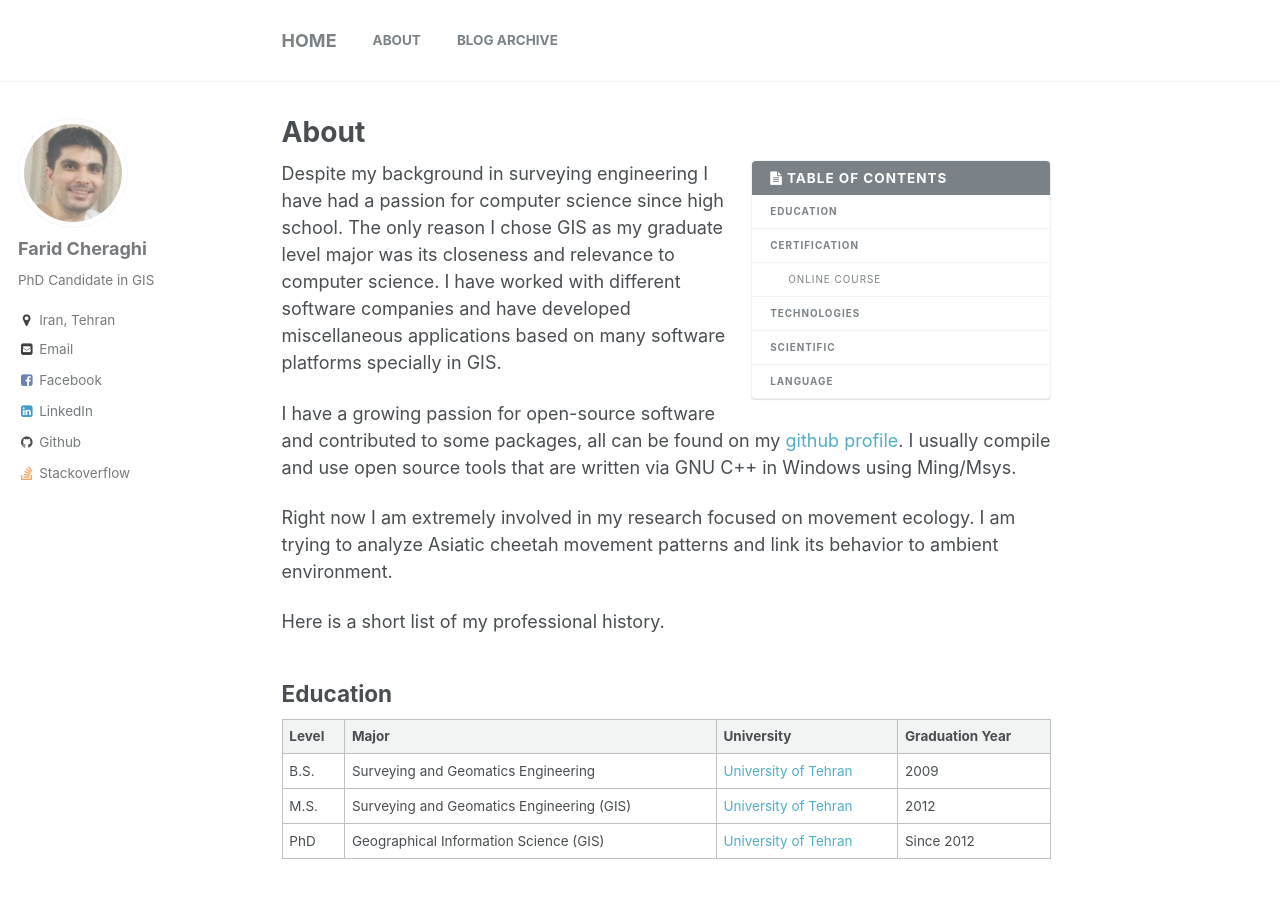
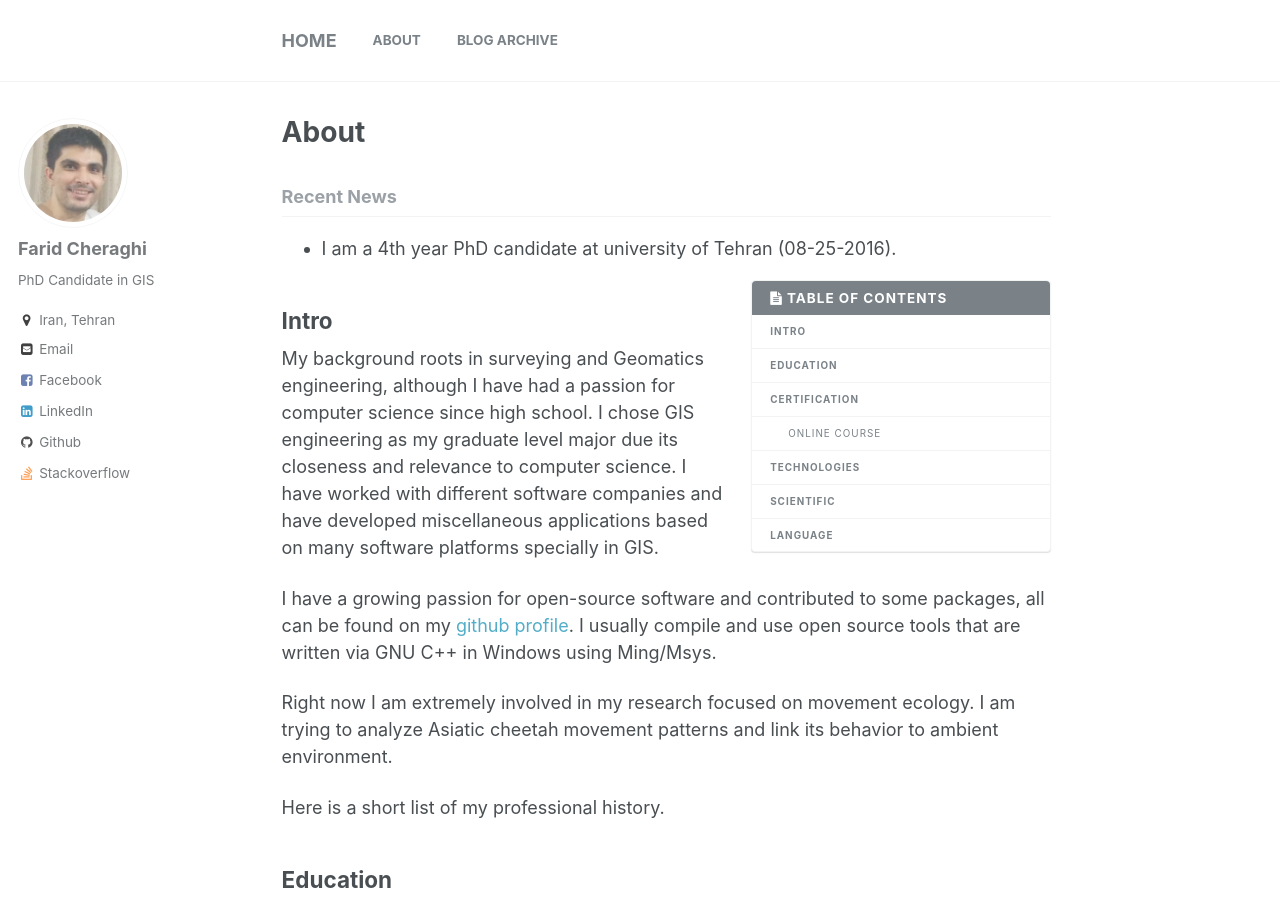
Before and after one commit to matzora/faridcher.github.io, a Jekyll site: the page built from _pages/about.md, in a window 1280 px wide and 900 px high. Built offline with Jekyll 4.4.1, drawn with Linux system fonts in a browser that asks for light colours; comment, search, counter and statistics services are not loaded; some of the changed text lies outside the part shown.

Commit message:
recent news location

```diff
--- a/_pages/about.md
+++ b/_pages/about.md
@@ -14,9 +14,15 @@ modified: 2016-04-22T10:00:00
 
 {% include base_path %}
 
+<h3 class="archive__subtitle">Recent News</h3>
+<!-- I am a visiting scholar at university of Maryland College Park. -->
+- I am a 4th year PhD candidate at university of Tehran (08-25-2016).
+
 {% include toc icon="" title="Table of Contents" %}
 
-Despite my background in surveying engineering I have had a passion for computer science since high school. The only reason I chose GIS as my graduate level major was its closeness and relevance to computer science. I have worked with different software companies and have developed miscellaneous applications based on many software platforms specially in GIS.
+## Intro
+
+My background roots in surveying and Geomatics engineering, although I have had a passion for computer science since high school. I chose GIS engineering as my graduate level major due its closeness and relevance to computer science. I have worked with different software companies and have developed miscellaneous applications based on many software platforms specially in GIS.
 
 I have a growing passion for open-source software and contributed to some packages, all can be found on my [github profile](https://github.com/faridcher). I usually compile and use open source tools that are written via GNU C++ in Windows using Ming/Msys.
 
@@ -59,4 +65,4 @@ Among many programming languages available for scientific purposes including Pyt
 For academic writings I use RMarkdown, LateX and MS Word in order of preference. Text based formats (`.rmd`,`.tex`,`.rnw`) are always preferred because they can simply be versioned.
 
 ## Language
-English(Fluent), Persian (Native)
+English (Fluent), Persian (Native)
--- a/index.html
+++ b/index.html
@@ -4,10 +4,6 @@ author_profile: true
 ---
 
 {% include base_path %}
-
-<h3 class="archive__subtitle">Recent News</h3>
-<!-- I am a visiting scholar at university of Maryland College Park. -->
-I am a 4th year PhD candidate at university of Tehran (08-25-2016).
 
 <h3 class="archive__subtitle">Recent Posts</h3>
 
```
